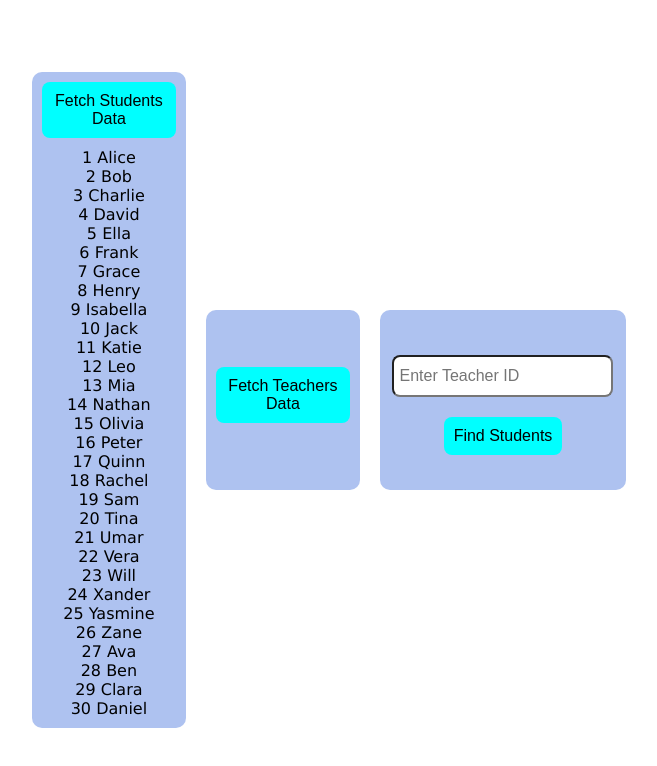
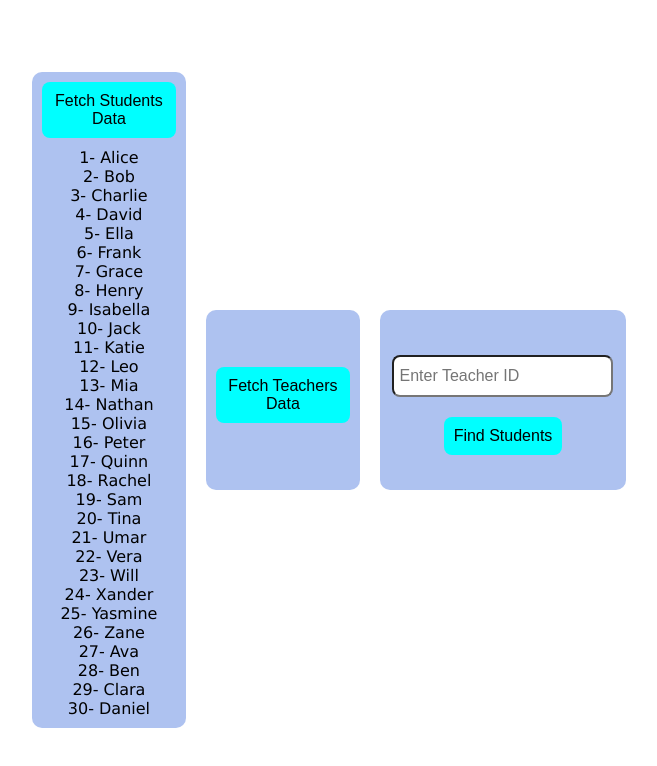
Before and after one commit to ashish-3216/NextJs-day5, a Next.js app: page / in a window 1280 px wide. Both pictures are taken after a click on the button "Fetch Students Data". Shown: the top 766 px of the page, without its empty margins (311-968 px from the left). Built offline with nearby package versions, Linux system fonts and the light colour scheme.

Commit message:
inital commit

```diff
--- a/pages/index.js
+++ b/pages/index.js
@@ -36,7 +36,7 @@ export default function Home() {
           Fetch Students Data
         </button>
         {students.map((student) => {
-          return <div key={student.id}>{student.id} {student.name}</div>;
+          return <div key={student.id}>{student.id}- {student.name}</div>;
         })}
       </div>
       <div className="teacher-container">
@@ -49,7 +49,7 @@ export default function Home() {
           Fetch Teachers Data
         </button>
         {teachers.map((teacher) => {
-          return <div key={teacher.id}>{teacher.id} {teacher.name}</div>;
+          return <div key={teacher.id}>{teacher.id}- {teacher.name}</div>;
         })}
       </div>
       <div className="find-container">
@@ -71,7 +71,7 @@ export default function Home() {
         {Id > 5 && <div>Invalid Teacher ID</div>}
         {findTeacher.length > 0 &&
           findTeacher.map((student) => {
-            return <div key={student.id}>{student.id} {student.name}</div>;
+            return <div key={student.id}>{student.id}- {student.name}</div>;
           })}
       </div>
     </div>
```
